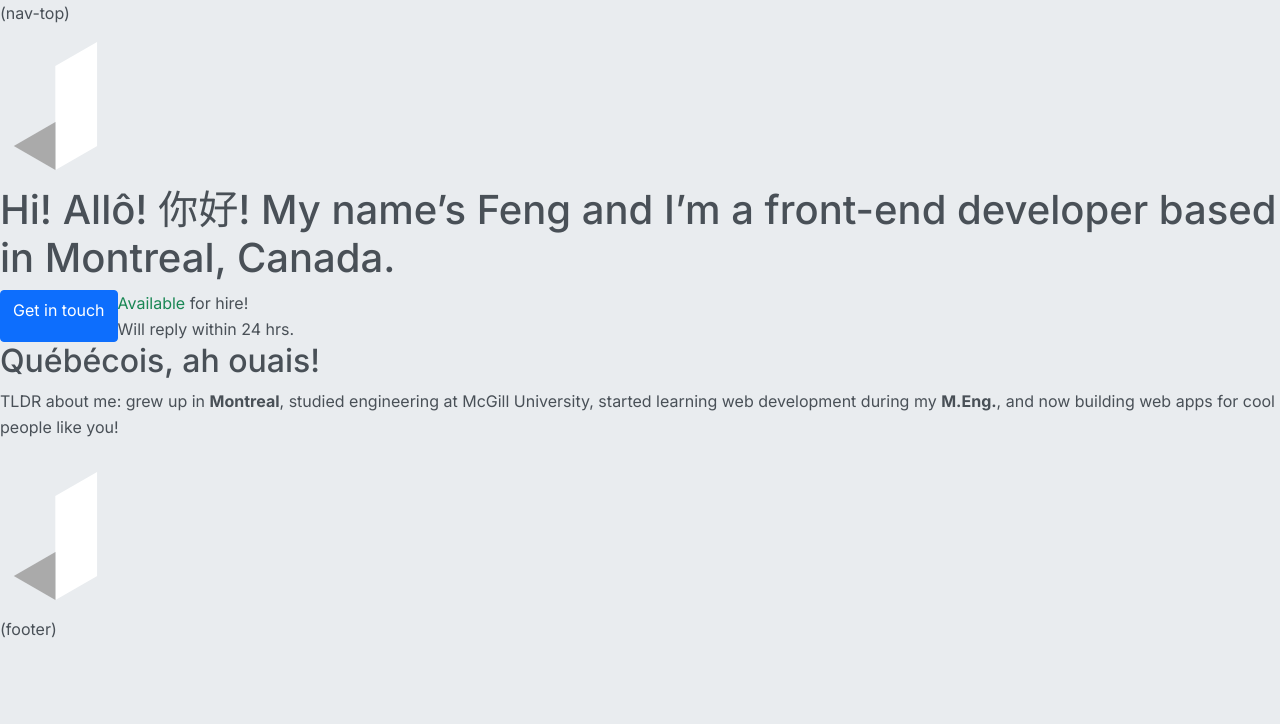
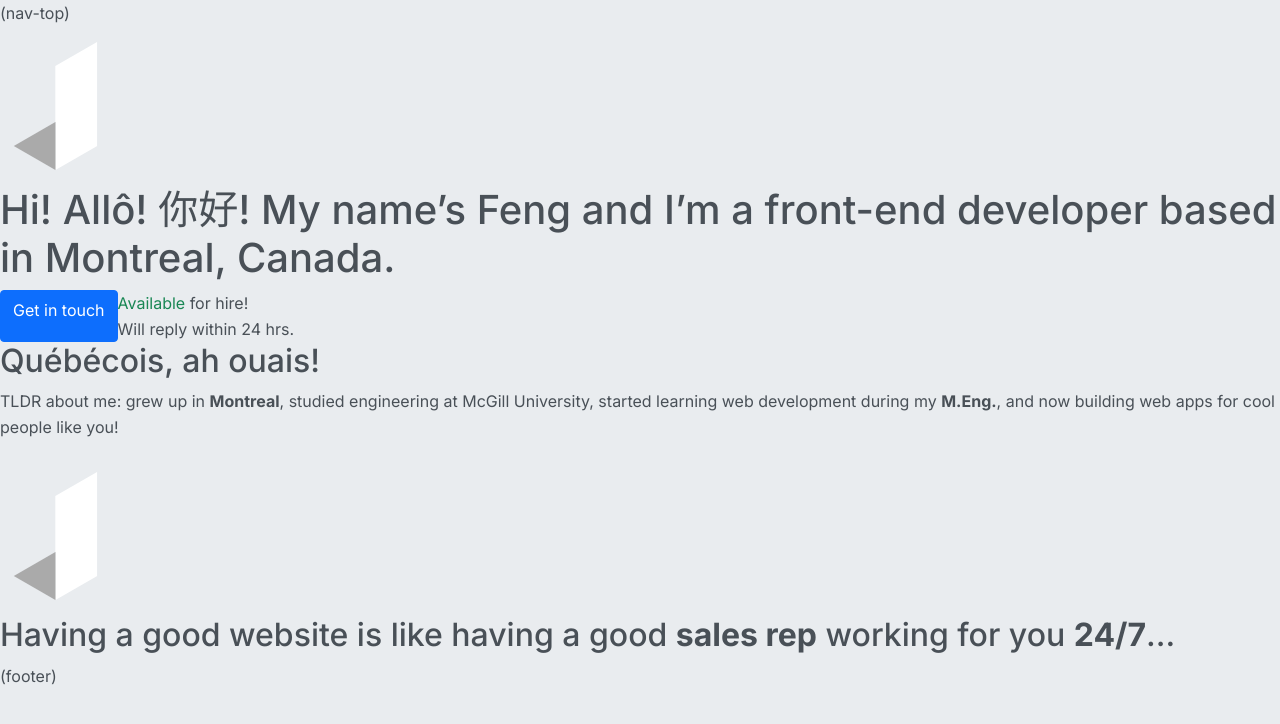
Before and after one commit to jingtianfeng/jtfeng-personal-1, a Jekyll site: the page built from index.html, in a window 1280 px wide. Shown: the top 724 px of the page. Built offline with Jekyll 4.4.1, drawn with Linux system fonts in a browser that asks for light colours.

Commit message:
Copywrite index: <section> recent work <h2>

```diff
--- a/index.html
+++ b/index.html
@@ -28,3 +28,9 @@ title: Portfolio
     </p>
     <img src="/assets/img/logo.png" alt="hello">
 </section>
+<section>
+    <h2>
+        Having a good website is like having a good <strong>sales rep</strong>
+        working for you <strong>24/7</strong>...
+    </h2>
+</section>
```
